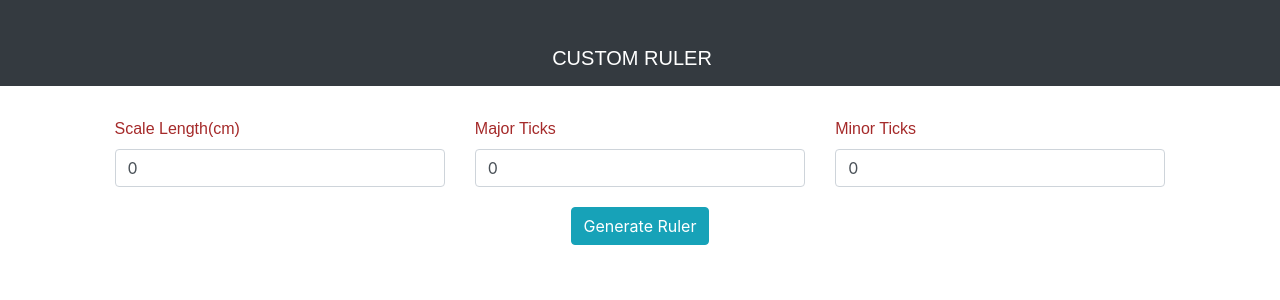
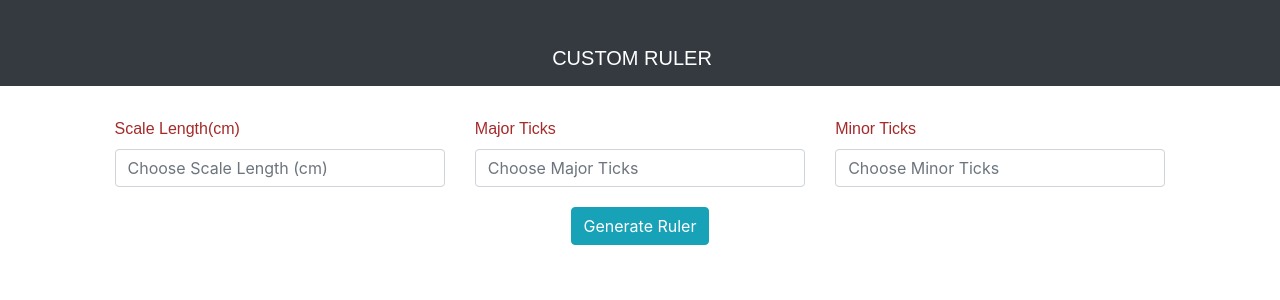
Before and after one commit to joelsunny98/custome-scale.angular, an Angular app in the folder custom-scale/: page / in a window 1280 px wide. Shown: the top 300 px of the page. Built offline with nearby package versions, Linux system fonts and the light colour scheme.

Commit message:
Changed variable declaration

```diff
--- a/custom-scale/src/app/scale-input/scale-input.component.ts
+++ b/custom-scale/src/app/scale-input/scale-input.component.ts
@@ -7,9 +7,9 @@ import { Component } from '@angular/core';
 export class ScaleInputComponent {
   minorTicks = [];
   majorTicks = [];
-  selectedMinorTick = 0;
-  selectedMajorTick = 0;
-  scaleLength = 0;
+  selectedMinorTick!: number;
+  selectedMajorTick!: number;
+  scaleLength!: number;
   isScaleVisible = false;
 
   /**
```
